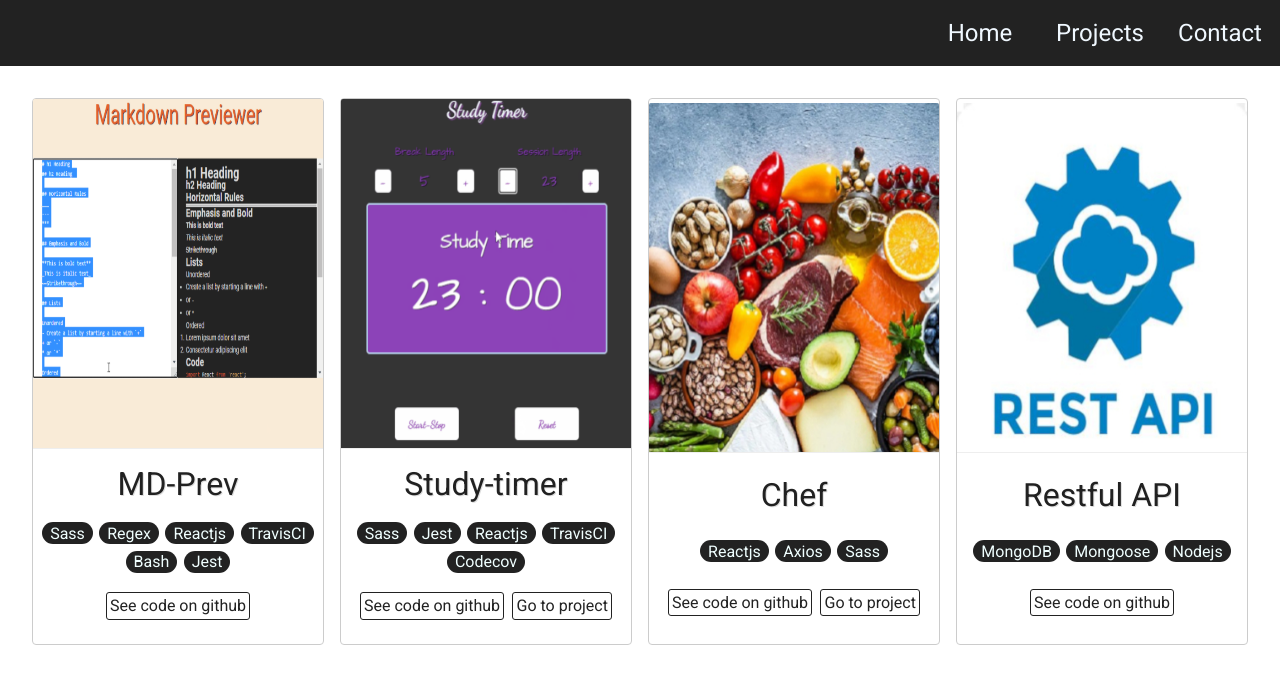
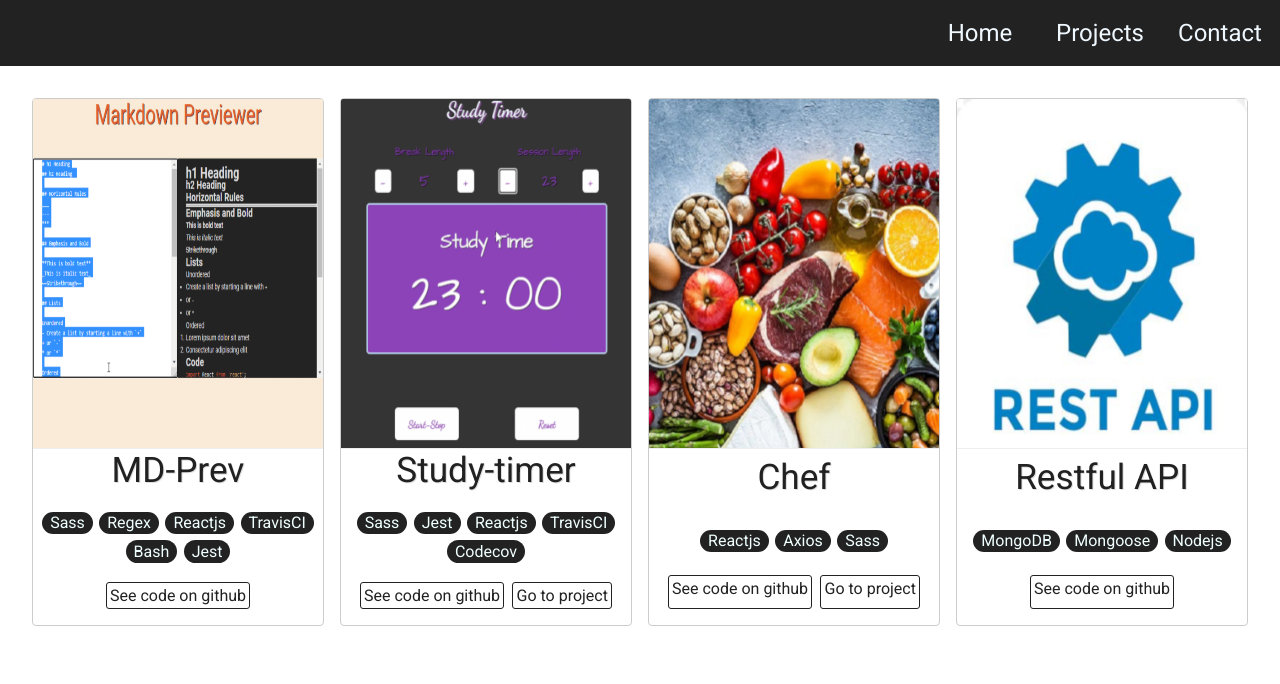
Before and after one commit to turkaytunc/personal-website, a React (Create React App) app: page /projects in a window 1280 px wide. Shown: the top 684 px of the page. Built offline with nearby package versions, Linux system fonts and the light colour scheme; a web font is replaced by a local one.

Commit message:
fixed layout error

```diff
--- a/src/components/project-card/project-card.scss
+++ b/src/components/project-card/project-card.scss
@@ -2,9 +2,8 @@
   display: grid;
   grid-template-rows: repeat(min-content, 4);
   border-radius: 4px;
-  padding-bottom: 0.5em;
   border: 1px solid #ccc;
-  align-items: center;
+  align-items: top;
   justify-content: center;
   animation: scaleIn 1s ease-in-out forwards;
   width: 100%;
@@ -20,9 +19,7 @@
   }
 
   img {
-    top: 0;
     width: 100%;
-    height: minmax(500px, auto);
     border-bottom: 1px solid #eee;
     overflow: hidden;
     border-top-left-radius: 2px;
@@ -37,8 +34,8 @@
     width: 100%;
     text-align: center;
     margin: 0 auto;
-    font-size: 2em;
-    padding: 0.5em 0;
+    font-size: 2.2em;
+    padding-bottom: 0.5em;
   }
 }
 
--- a/src/components/tech-used/tech-used.scss
+++ b/src/components/tech-used/tech-used.scss
@@ -3,6 +3,7 @@
   display: flex;
   flex-wrap: wrap;
   justify-content: center;
+  align-items: center;
 
   li {
     animation: fadeIn 1.5s linear forwards;
```
